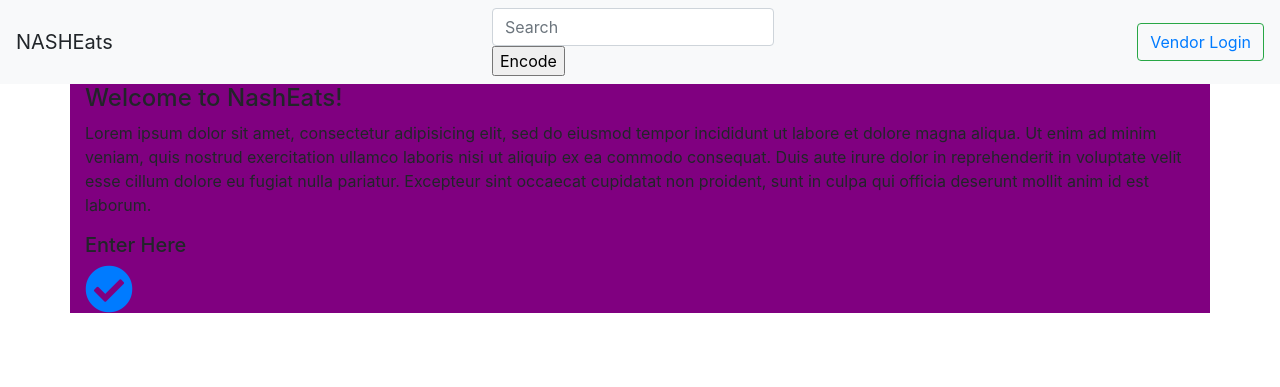
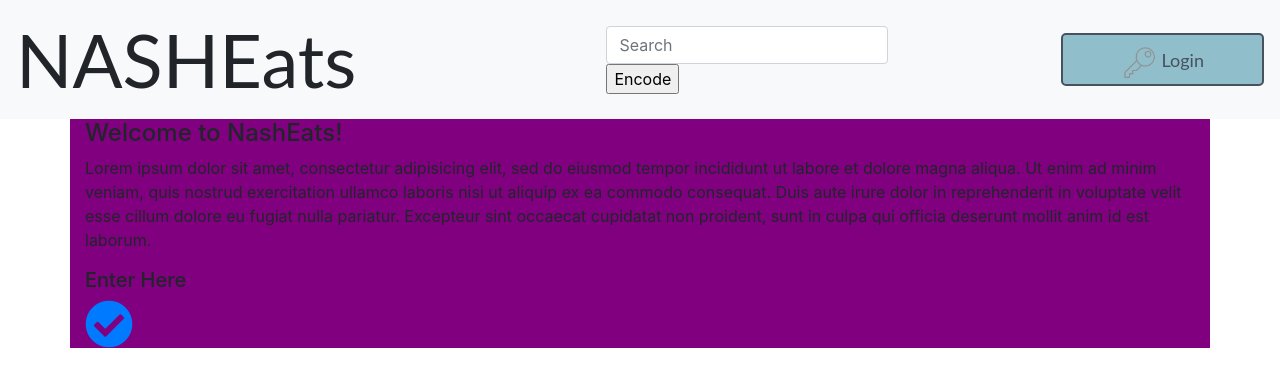
Before and after one commit to eagobert-zz/nash-eats, a Django app: page / in a window 1280 px wide. Shown: the top 387 px of the page. Run offline with Django 3.2, Linux system fonts and the light colour scheme; data that the repository does not hold is empty; some libraries are stand-ins or nearby versions.

Commit message:
navbar partially styled

```diff
--- a/NashBitesApp/static/css/main.css
+++ b/NashBitesApp/static/css/main.css
@@ -5,6 +5,48 @@ html, body {
   margin: 0;
   padding: 0;
 }
+
+  /* NavBar*/
+  .navbar {
+    background-color: #FFFFFF;
+    /* width: 1440px; */
+    height: 119px;
+  }
+
+  .navbar-brand {
+    color: #47525E;
+    font-family: Lato;
+    font-size: 74px;
+    font-weight: 400;
+    line-height: 55px;
+    width: 402px;
+    text-align: left;
+  }
+
+  #btn-login {
+    background-color: #90BECB;
+    border: 2px solid #47525E;
+    border-radius: 5px;
+    width: 203.19px;
+    height: 53px;
+  }
+
+  .btn-text {
+    position: relative;
+    bottom: 12px;
+    color: #47525E;
+    font-family: Lato;
+    font-size: 18px;
+    font-weight: 400;
+    line-height: 62px;
+    width: 203.19px;
+    text-align: center;
+  }
+
+  .btn-img {
+    width: 36px;
+    height: 36px;
+  }
 
 /* Vendor Page Styles */
 #vendor-map {
--- a/NashBitesApp/templates/navbar.html
+++ b/NashBitesApp/templates/navbar.html
@@ -1,3 +1,4 @@
+{% load staticfiles %}
 <nav class="navbar navbar-light bg-light">
   <a class="navbar-brand">NASHEats</a>
 
@@ -8,12 +9,14 @@
   {% endblock searchbar %}
 
   <div>
-    <button class="btn btn-outline-success my-2 my-sm-0" type="submit"><a href="{% url 'login' %}">Vendor Login</a></button>
+    <button id="btn-login" class="btn btn-outline-success my-2 my-sm-0" type="submit">
+      <a class="btn-text" href="{% url 'login' %}"><img class="btn-img" src="{% static 'images/key.png' %}" alt=""> Login</a>
+    </button>
   </div>
 
   {% endif %}
 
-  <!-- This is working -->
+
   {% if user.is_authenticated %}
 
   <div>
```
Also changed, not shown: NashBitesApp/static/images/background-donuts.jpeg (added), NashBitesApp/static/images/key.png (added).
